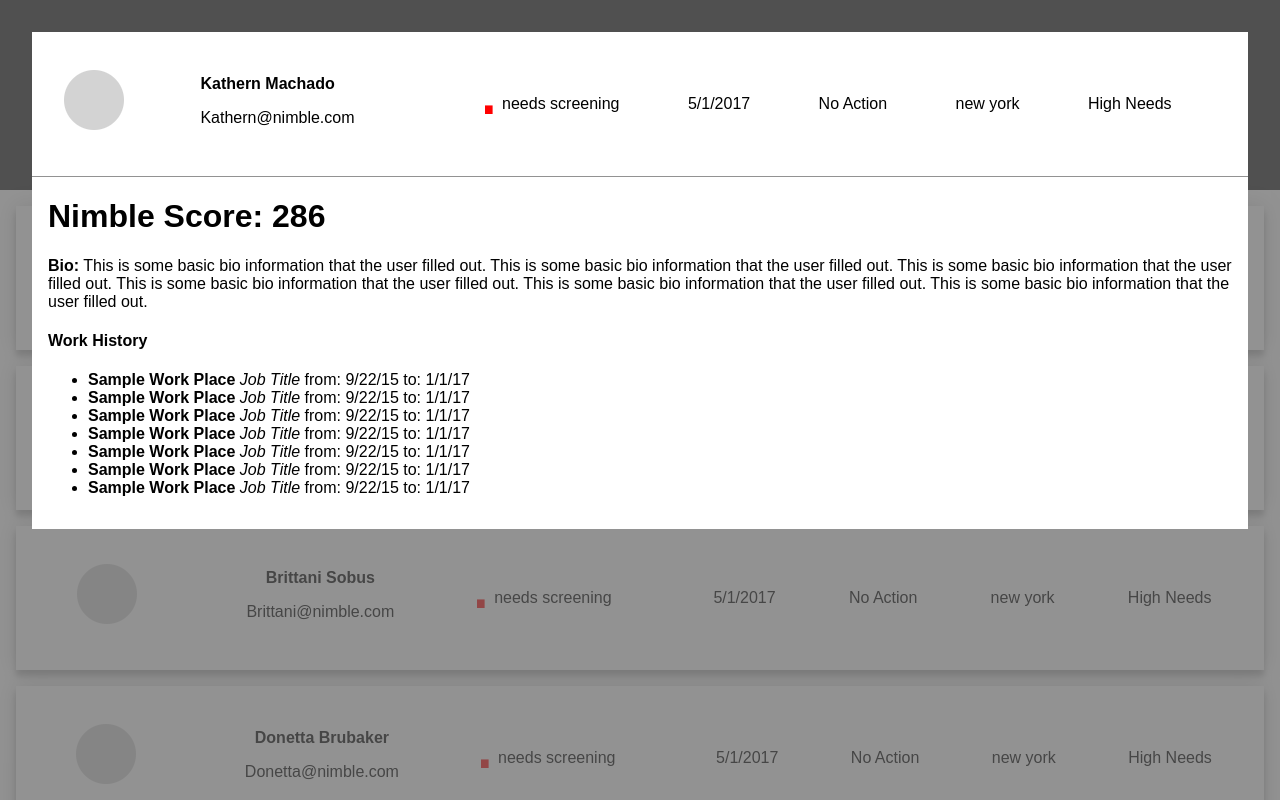
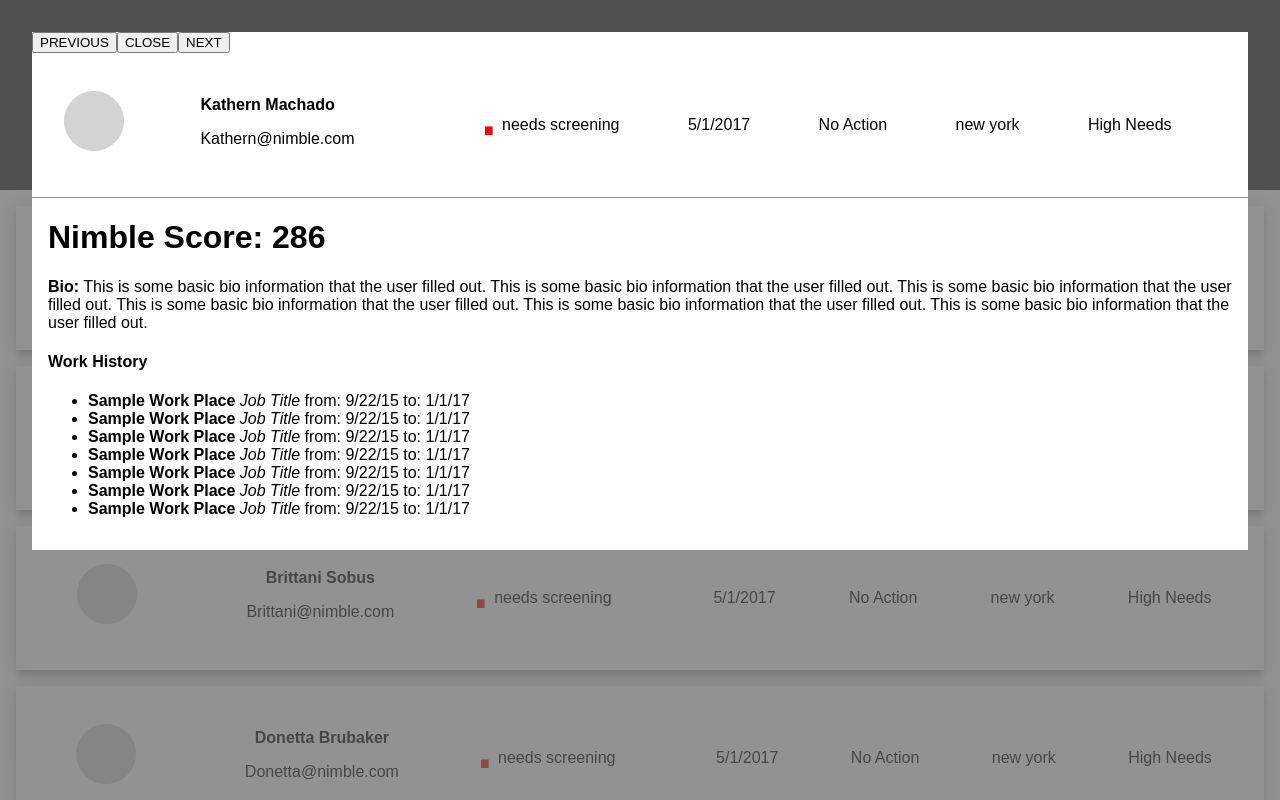
Before and after one commit to adamcooper86/nimble-demo, a React (Create React App) app in the folder app/: page / in a window 1280 px wide. Both pictures are taken after a click on the element 640 px from the left and 278 px from the top of the page. Shown: the top 800 px of the page. Built offline with nearby package versions, Linux system fonts and the light colour scheme.

Commit message:
Hook up basic next and previous

```diff
--- a/app/src/App.js
+++ b/app/src/App.js
@@ -114,15 +114,28 @@ class InfoCard extends Component {
 class Overlay extends Component {
 	constructor(props) {
 	    super(props);
-	    this.handleClick = this.handleClick.bind(this);
+	    this.handleCloseClick = this.handleCloseClick.bind(this);
+	    this.handleNextClick = this.handleNextClick.bind(this);
+	    this.handlePreviousClick = this.handlePreviousClick.bind(this);
 	  }
 
-	handleClick() {
-		this.props.setFocus(this.props.index);
+	handleCloseClick() {
+		this.props.setFocus(undefined);
+	}
+
+	handleNextClick() {
+		this.props.setFocus(this.props.index + 1);
+	}
+
+	handlePreviousClick() {
+		this.props.setFocus(this.props.index - 1);
 	}
   render() {
   		return (<div className="overlay">
   			<div className="overlay-box">
+  			<button onClick={this.handlePreviousClick}>PREVIOUS</button>
+  			<button onClick={this.handleCloseClick}>CLOSE</button>
+  			<button onClick={this.handleNextClick}>NEXT</button>
   			<InfoCard info={this.props.info} index={this.props.index} />
   			<div className="overlay-extended-info">
   				<h1>Nimble Score: 286</h1>
```
